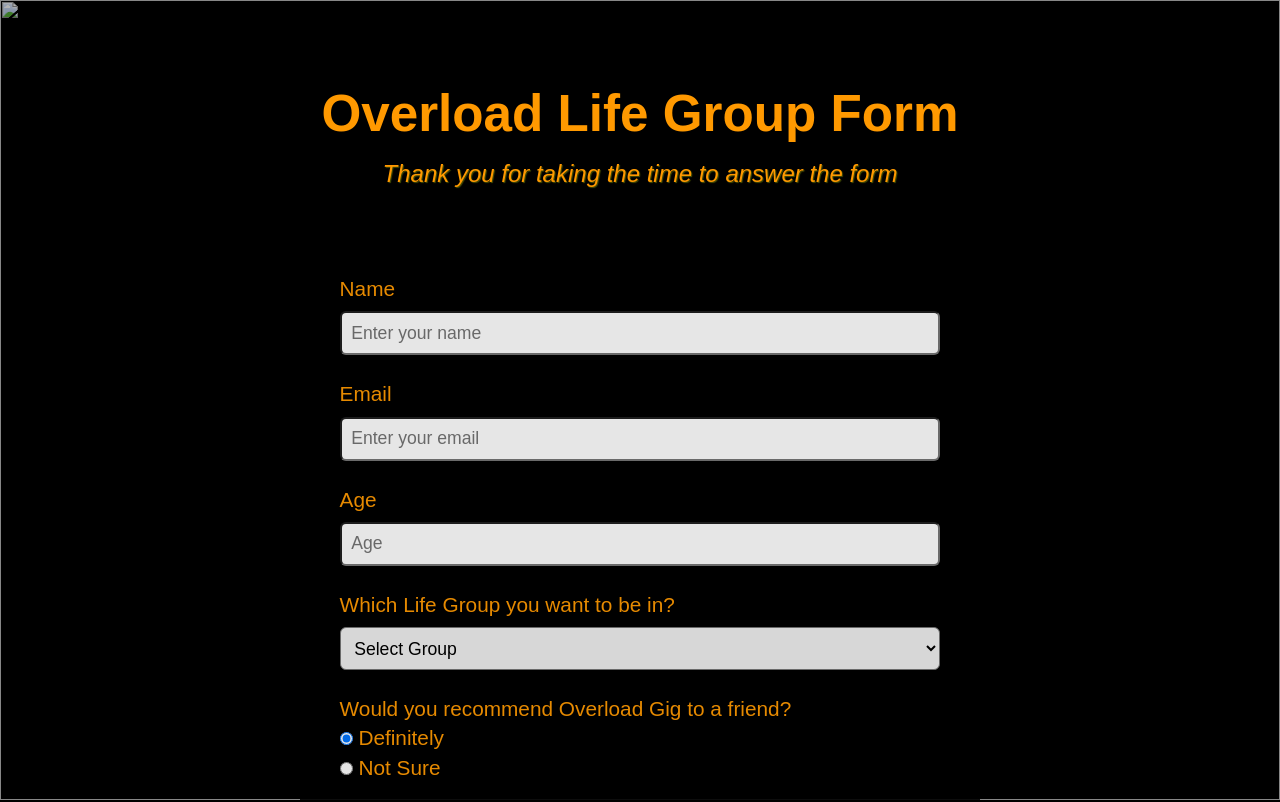
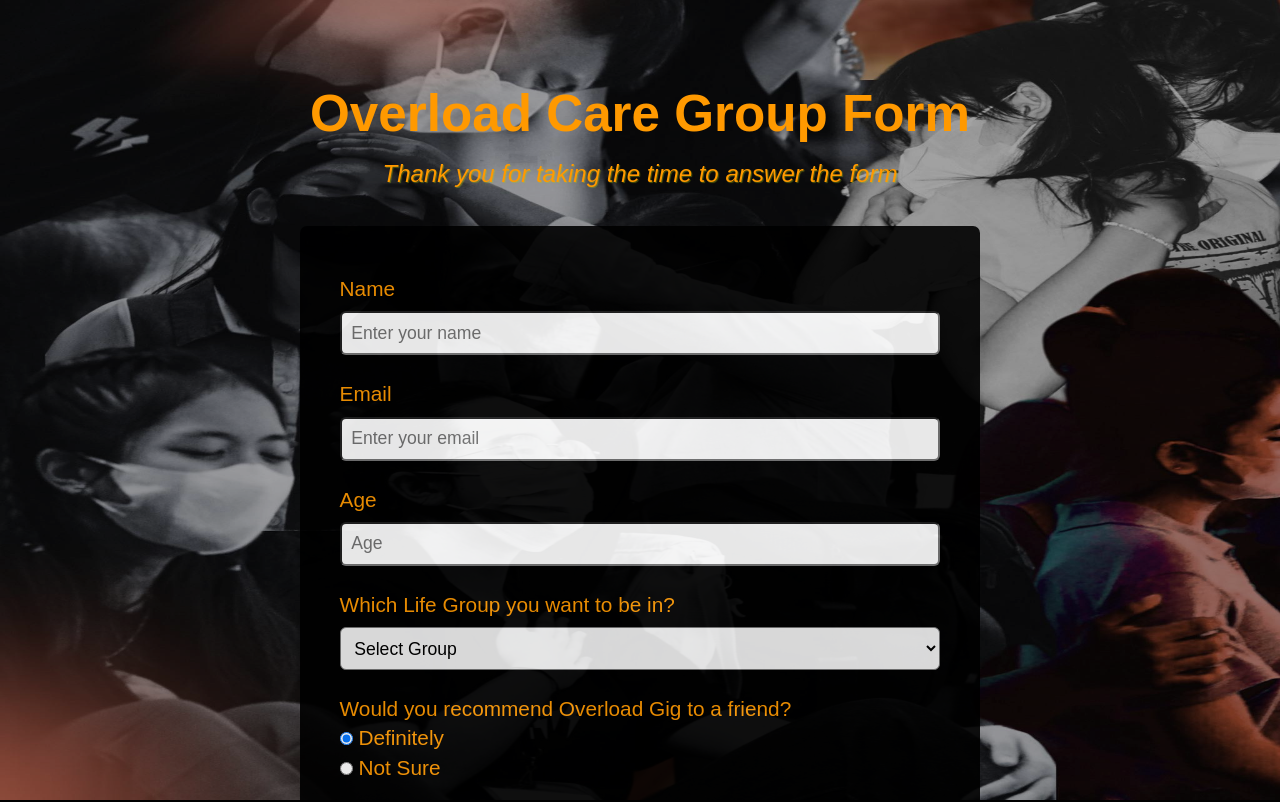
Before and after one commit to Austine0829/overload-gig-form, a plain HTML site: page index.html in a window 1280 px wide. Shown: the top 802 px of the page. Drawn offline with Linux system fonts and the light colour scheme; files that its build step writes are made by us from their sources.

Commit message:
Update index.html

```diff
--- a/index.html
+++ b/index.html
@@ -3,14 +3,14 @@
   <head>
     <meta charset="UTF-8" />
     <meta name="viewport" content="width=device-width, initial-scale=1.0" />
-    <link rel="stylesheet" href="CSS/styles.css" />
+    <link rel="stylesheet" href="styles.css" />
     <title>Overload: Life Group Form</title>
   </head>
   <body>
-    <img src="CSS\Overload_BG.jpg" alt="">
+    <img src="Overload_BG.jpg" alt="">
     <div id="container">
       <header>
-        <h1 id="title">Overload Life Group Form</h1>
+        <h1 id="title">Overload Care Group Form</h1>
         <p id="description">Thank you for taking the time to answer the form</p>
       </header>
 
```
